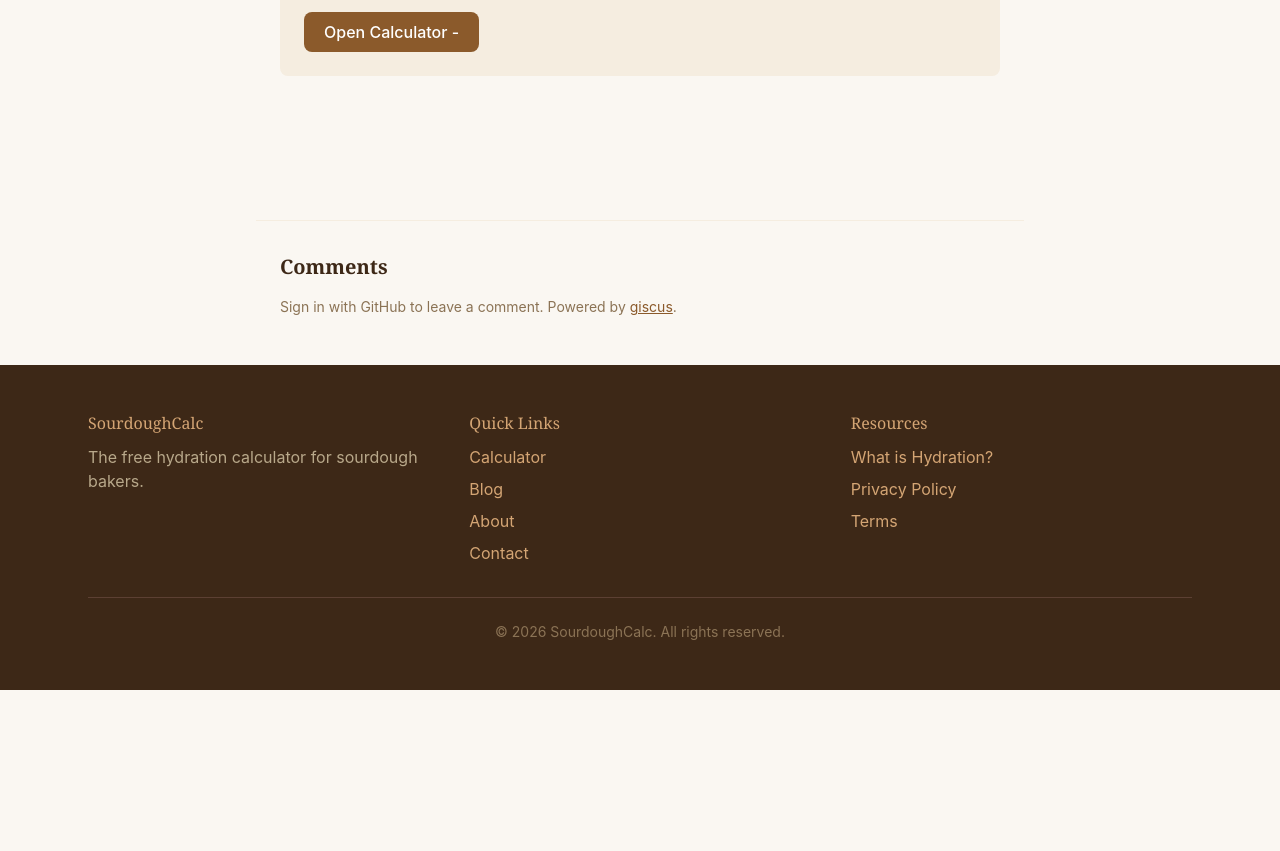
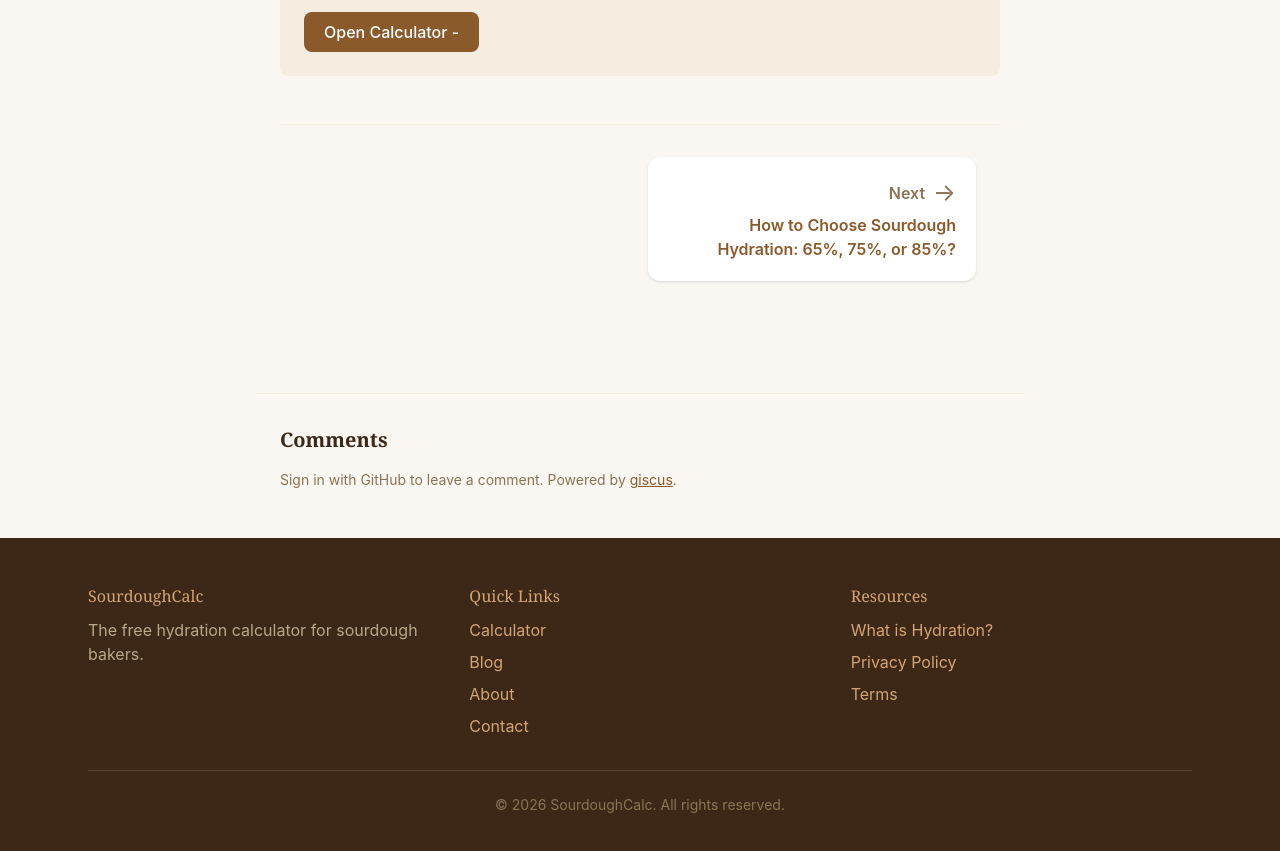
Before and after one commit to TZ005/sourdough-calculator, a Next.js app: page /blog/sourdough-hydration-for-beginners in a window 1280 px wide. Shown: the part 2841-3692 px from the top of the page. Before the commit the page ends 3531 px from the top, so only its background shows below. Built offline with nearby package versions, Linux system fonts and the light colour scheme.

Commit message:
fix(seo): correct NextPostNav prop from currentSlug to slug
TypeScript build failed because NextPostNav component only accepts 'slug' prop,
not 'currentSlug' (same bug as B2 hydration article). Fixing here.

```diff
--- a/app/blog/sourdough-hydration-for-beginners/page.tsx
+++ b/app/blog/sourdough-hydration-for-beginners/page.tsx
@@ -135,7 +135,7 @@ export default function SourdoughHydrationForBeginners() {
           <Link href="/" className="inline-block bg-brand-brown text-white px-5 py-2 rounded-lg font-medium hover:bg-brand-brown/90">Open Calculator -</Link>
         </div>
 
-        <NextPostNav currentSlug="sourdough-hydration-for-beginners" />
+        <NextPostNav slug="sourdough-hydration-for-beginners" />
       </article>
     </>
   );
```
